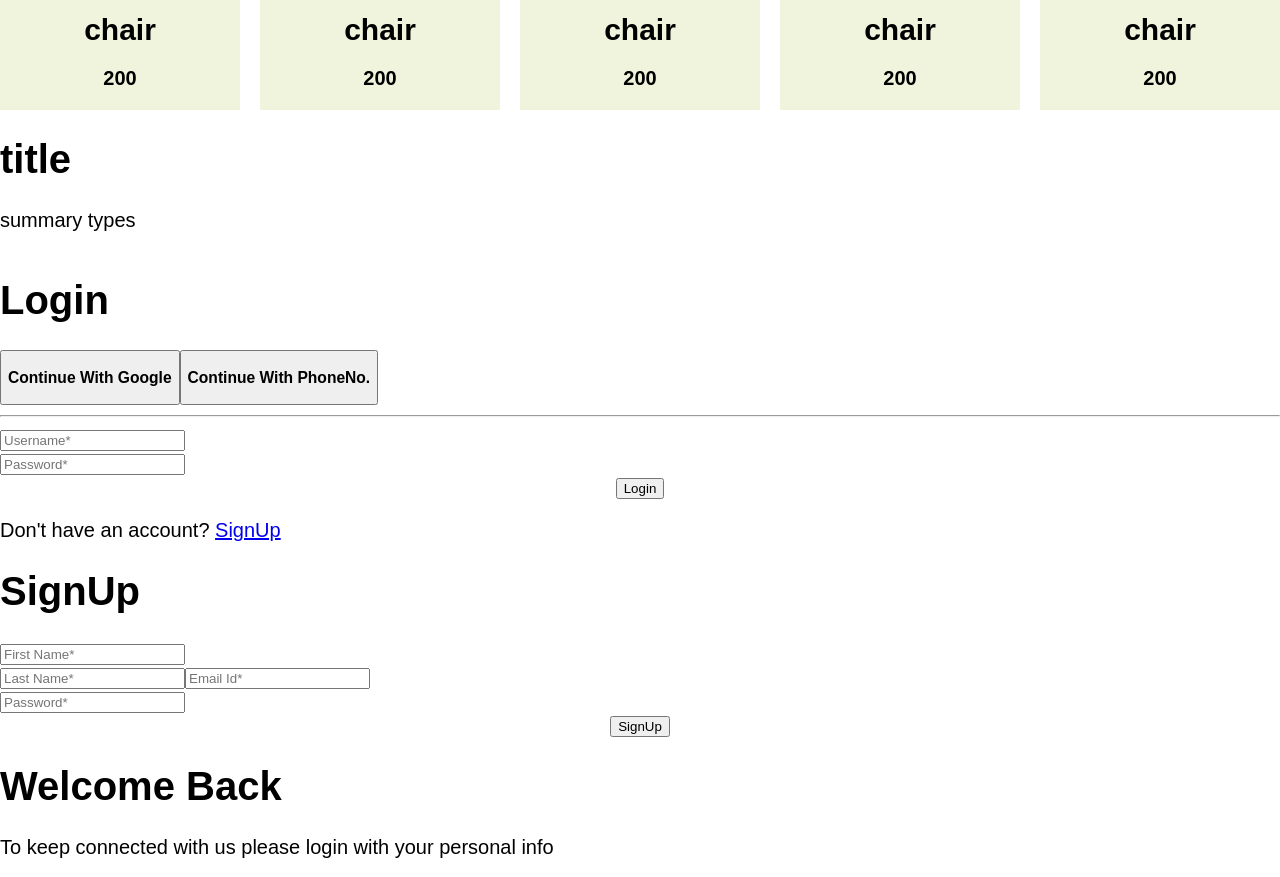
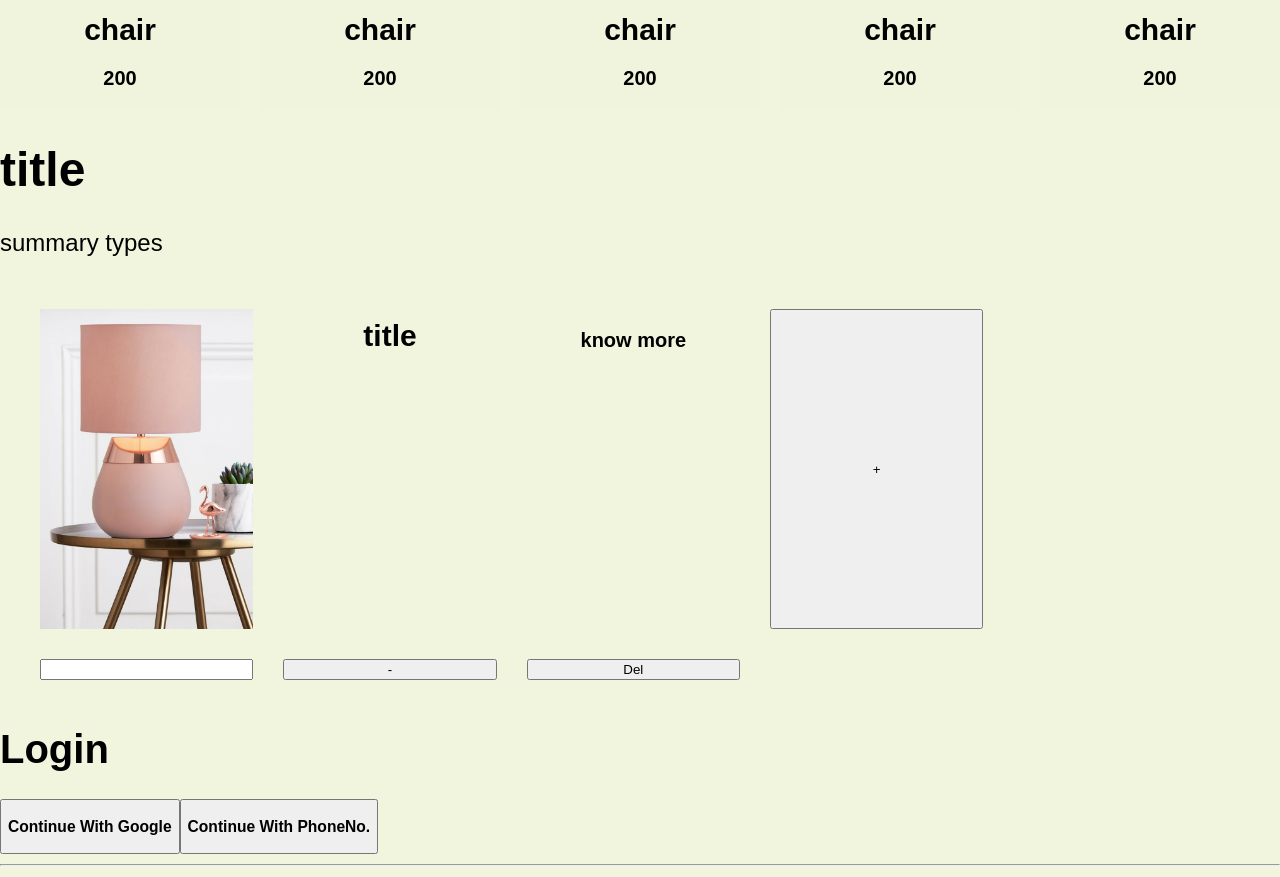
Before and after one commit to rhythm1124/Abode, a React (Create React App) app: page / in a window 1280 px wide. Shown: the part 1286-2163 px from the top of the page. Built offline with nearby package versions, Linux system fonts and the light colour scheme; the HTML template or start-up script is replaced by a standard one.

Commit message:
setting up collection

```diff
--- a/src/App.css
+++ b/src/App.css
@@ -3,6 +3,7 @@ body {
   font-size: 16px;
   margin: 0px;
   font-family: Arial;
+  background-color: #f1f5dd;
 }
 
 /* Tablet Styles */
--- a/src/components/Collection.css
+++ b/src/components/Collection.css
@@ -0,0 +1,47 @@
+.collection-conatianer{
+    display: flex;
+    text-align: center;
+    margin: 0 auto;
+    padding: 20px;
+    align-items: center;
+    justify-content: center;
+    background-position: center;
+}
+
+.content-container h1{
+    font-size: 3rem;
+    margin: 2 rem;
+}
+.content-container p{
+    font-size: 1.5rem;
+    margin-bottom: 2rem;
+}
+
+.collection-grid-container{
+    padding: 20px;
+    margin: 0 auto;
+    display: flex;
+    max-width: 1200px;
+    text-align: center;
+}
+
+.collection-item{
+    display: grid;
+    grid-template-columns: 1fr 1fr 1fr 1fr;
+    grid-template-rows: auto;
+    gap: 30px;
+    text-align: center;
+    min-width: 200px;
+}
+
+.collection-item-img{
+    width: 100%;
+    height: 320px;
+}
+.collection-item h2{
+    margin-top: 10px;
+    margin-bottom: 5px;
+}
+.collection-item p{
+    font-weight: bold;
+}
--- a/src/components/Collection.js
+++ b/src/components/Collection.js
@@ -1,15 +1,24 @@
 import React from 'react';
 import './Collection.css';
+import lamp from '../assets/lamp12.jpeg'
 
 const Collection = () => {
     return(
-        <div className="container">
-            <div className="Content">
+        <div className="collection-container">
+            <div className="content-container">
                 <h1>title</h1>
                 <p>summary types</p>
             </div>
-            <div className="collection-container">
-                <div className="collection-item"></div>
+            <div className="collection-grid-container">
+                <div className="collection-item">
+                    <img src={lamp} alt="lamp" className="collection-item-img"/>
+                    <h2>title</h2>
+                    <p>know more</p>
+                    <button className="item-increment">+</button>
+                    <input type="text" className="output-display"></input>
+                    <button className="item-decrement">-</button>
+                    <button className="item-delete">Del</button>
+                </div>
             </div>
         </div>
     );
--- a/src/components/main.css
+++ b/src/components/main.css
@@ -34,10 +34,8 @@
 }
 .grid-item{
     background-color: #f1f4dd;
-    /* border-radius: 5px; */
     text-align: center;
     min-width: 200px;
-    /* flex-shrink: 0; */
 }
 .grid-img{
     max-width: 100%;
```
